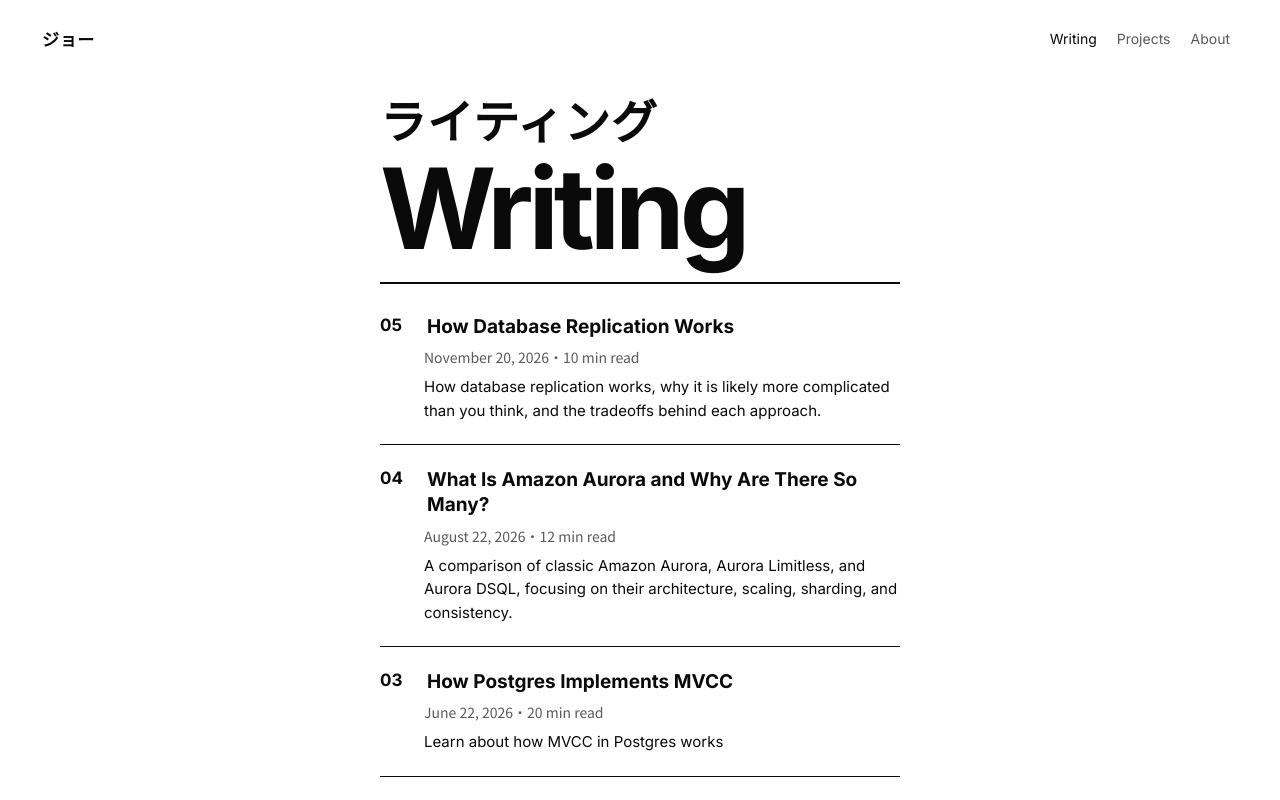
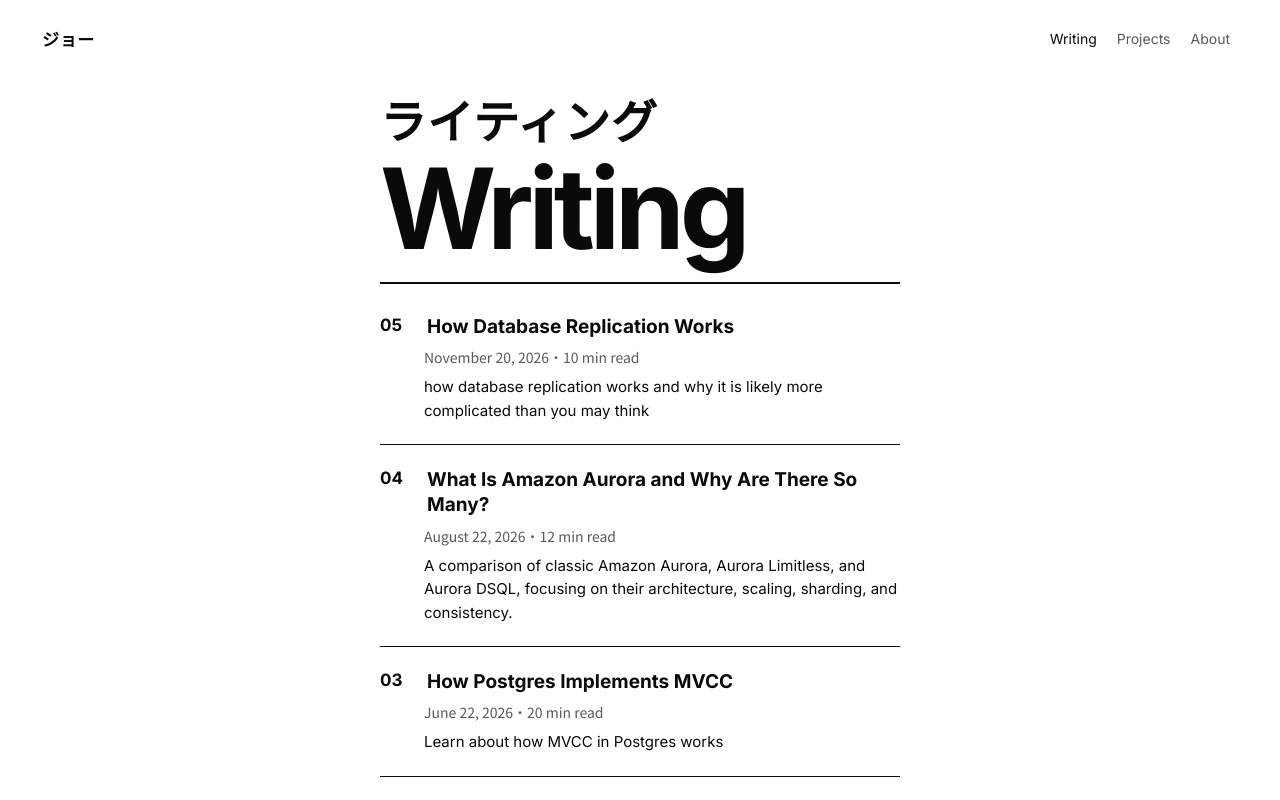
Before and after one commit to JoeS51/Johannes_Sluis_Portfolio_3.0, a Next.js app: page /blog in a window 1280 px wide. Shown: the top 800 px of the page. Built offline with nearby package versions, Linux system fonts and the light colour scheme.

Commit message:
Update replication article metadata description

```diff
--- a/content/writing/how-database-replication-works.ts
+++ b/content/writing/how-database-replication-works.ts
@@ -3,7 +3,7 @@ const post = {
   frontmatter: {
     title: 'How Database Replication Works',
     subtitle: '(mostly in postgres)',
-    description: 'How database replication works, why it is likely more complicated than you think, and the tradeoffs behind each approach.',
+    description: 'how database replication works and why it is likely more complicated than you may think',
     date: '2026-11-20',
     tags: [],
     readingTime: 10,
```
